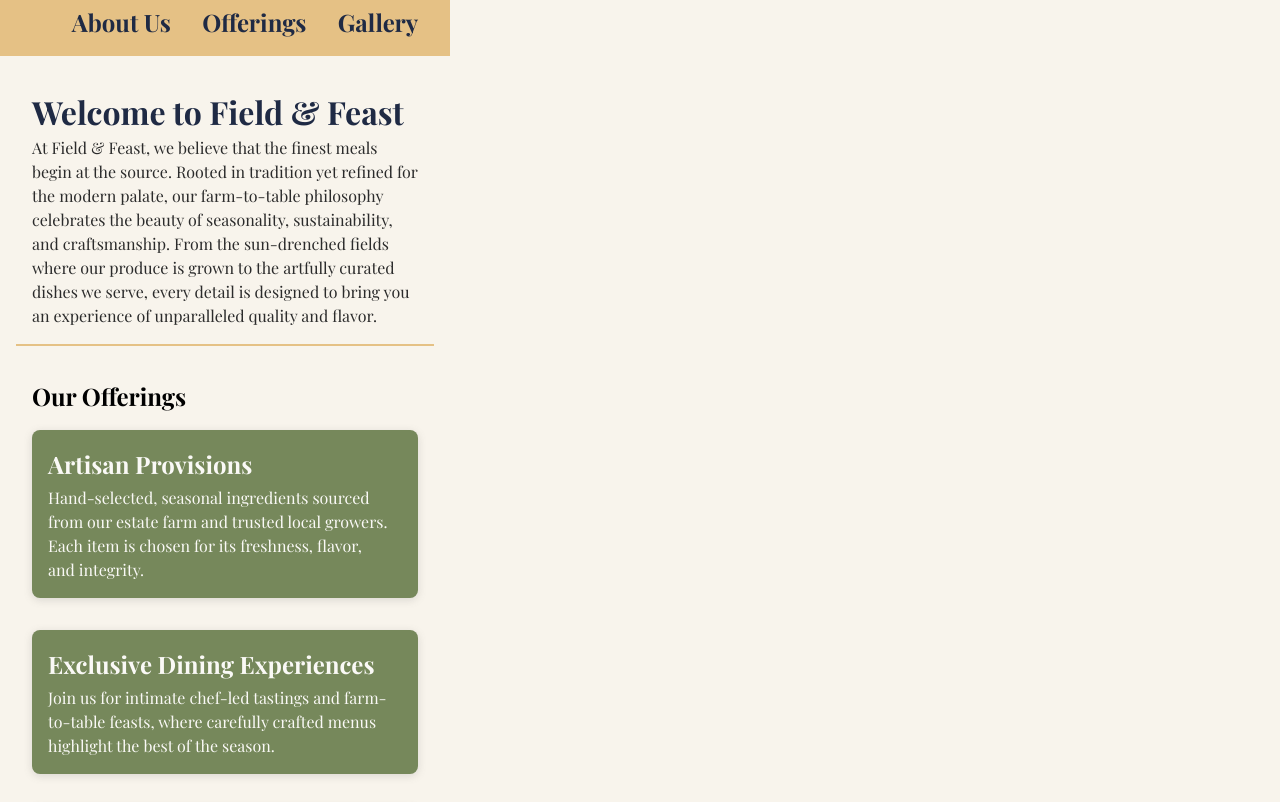
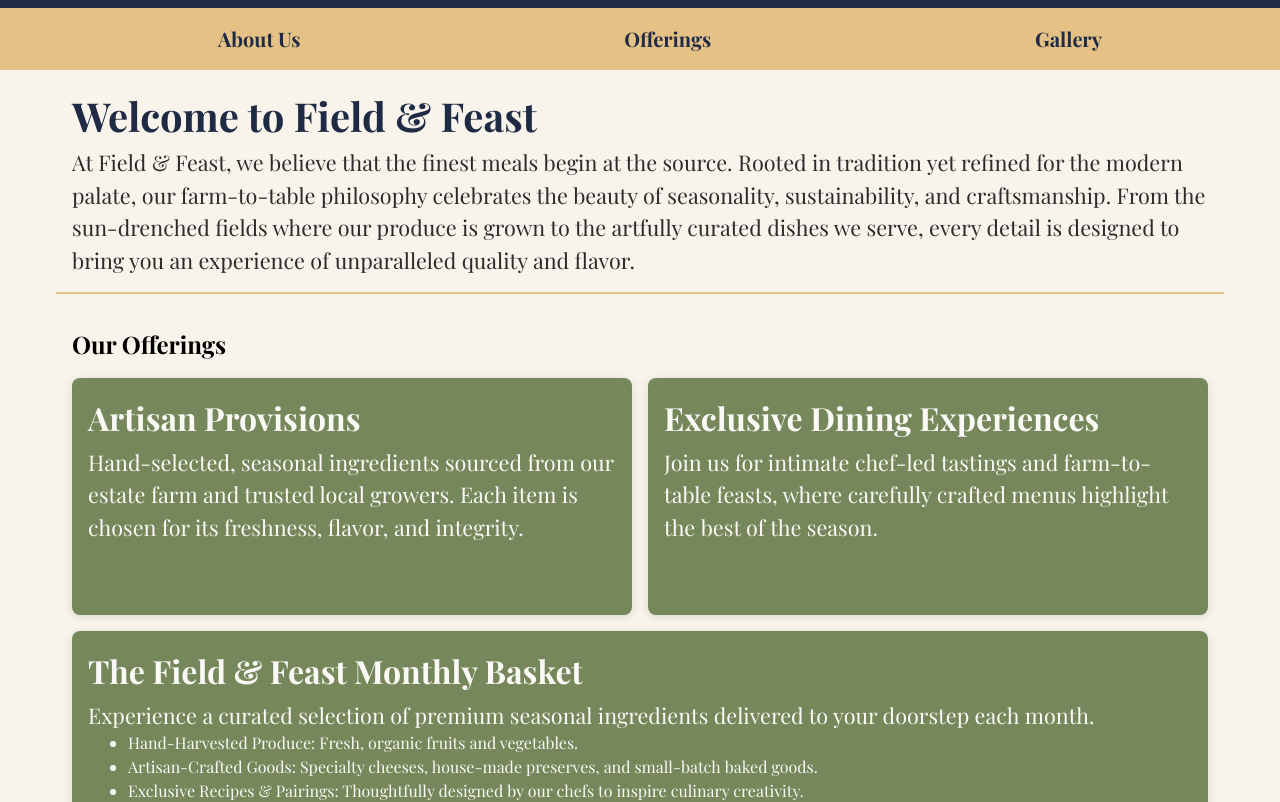
Before and after one commit to alexfarm08/fieldandfeast, a plain HTML site: page index.html in a window 1280 px wide. Shown: the part 740-1542 px from the top of the page. Drawn offline with nearby package versions, Linux system fonts and the light colour scheme; a web font is replaced by a local one.

Commit message:
added styles

```diff
--- a/index.html
+++ b/index.html
@@ -15,9 +15,9 @@
         <p id="sub-heading">Harvested with Care, Served with Elegance</p>
         <nav>
             <ul>
-                <li><a>About Us</a></li>
-                <li><a>Offerings</a></li>
-                <li><a>Gallery</a></li>
+                <li><a href="#welcome">About Us</a></li>
+                <li><a href="#offerings">Offerings</a></li>
+                <li><a href="#gallery">Gallery</a></li>
             </ul>
         </nav>
     </header>
@@ -28,15 +28,16 @@
         </section>
         <section id="offerings">
             <h2>Our Offerings</h2>
-            <section class="card">
+            <div class="cardSection">
+                <section id="card1" class="card">
                     <h3>Artisan Provisions</h3>
                     <p>Hand-selected, seasonal ingredients sourced from our estate farm and trusted local growers. Each item is chosen for its freshness, flavor, and integrity.</p>
                 </section>
-            <section class="card">
+                <section id="card2" class="card">
                     <h3>Exclusive Dining Experiences</h3>
                     <p>Join us for intimate chef-led tastings and farm-to-table feasts, where carefully crafted menus highlight the best of the season.</p>
                 </section>
-            <section class="card">
+                <section id="card3" class="card">
                     <h3>The Field & Feast Monthly Basket</h3>
                     <p>Experience a curated selection of premium seasonal ingredients delivered to your doorstep each month.</p>
                     <ul>
@@ -46,10 +47,12 @@
                     </ul>
                     <p>Elevate your home dining with the finest farm-to-table offerings, elegantly packaged and delivered with care.</p>
                 </section>
+            </div>
         </section>
         <section id="gallery">
             <h2>A Gallery of Field & Feast</h2>
             <p>Experience the elegance and artistry behind Field & Feast through our curated collection of images. From lush fields and handcrafted ingredients to beautifully plated farm-to-table creations, each photo tells the story of our commitment to excellence.</p>
+            <section class="photoCardSection">
                 <div class="photoCard">
                     <img src="./imgs/tomatoes-200w.jpg" alt="Heirloom tomatoes at peak ripeness.">
                     <p>Heirloom tomatoes at peak ripeness.</p>
@@ -70,6 +73,7 @@
                     <img src="./imgs/basket-200w.jpg" alt="Our monthly basket, curated with care.">
                     <p>Our monthly basket, curated with care.</p>
                 </div>
+            </section>
             <button>View Our Full Gallery</button>
         </section>
     </main>
--- a/styles.css
+++ b/styles.css
@@ -136,24 +136,38 @@ h1, h2, h3, h4, h5, h6 {
     --linen: #F8F4EC;
     --dark-charcoal: #2B2B2B;
     --soft-white: #FAF9F6;
-    --size-h1: 3em;
-    --size-h2: 2em;
-    --size-h3: 1.5em;
-    --size-nav: 1.5em;
-    --size-p: 1em;
+    --size-h1: 2.5rem;
+    --size-h2: 2rem;
+    --size-h3: 1.5rem;
+    --size-nav: 1.25rem;
+    --size-p: 1.125rem;
     --shadow: rgba(99, 99, 99, 0.2) 0px 2px 8px 0px;
 }
 
 /* GLOBAL STYLES (mobile first/small) */
 
+
 body {
     font-family: var(--fonts);
-    max-width: 450px;
     background-color: var(--linen);
+    min-width: 320px;
+    margin: 0 auto;
+    display: flex;
+    flex-direction: column;
+    min-height: 100vh;
+}
+
+p {
+    font-size: var(--size-p);
+}
+
+main {
+    width: 100%;
+    flex: 1;
 }
 
 header {
-    max-width: 450px;
+    width: 100%;
     display: flex;
     flex-direction: column;
     justify-content: center;
@@ -195,12 +209,16 @@ nav ul > li {
     text-decoration: none;
 }
 
+nav > ul > li > a {
+    text-decoration: none;
+    color: var(--midnight-blue);
+}
+
 #welcome {
     display: flex;
     flex-direction: column;
     padding: 1rem;
-    max-width: 450px;
-    margin: 1rem 1rem;
+    margin: 0 1rem 1rem 1rem;
     border-bottom: 2px solid var(--champagne-gold);
     text-align: left;
 }
@@ -218,9 +236,9 @@ nav ul > li {
     display: flex;
     flex-direction: column;
     padding: 1rem;
-    max-width: 450px;
-    margin: 1rem 1rem;
+    margin: 0 1rem 1rem 1rem;
     border-bottom: 2px solid var(--champagne-gold);
+    text-align: left;
 }
 
 .card {
@@ -246,9 +264,9 @@ nav ul > li {
     display: flex;
     flex-direction: column;
     padding: 1rem;
-    max-width: 450px;
-    margin: 1rem 1rem;
     border-bottom: 2px solid var(--champagne-gold);
+    text-align: left;
+    margin: 0 1rem 1rem 1rem;
 }
 
 .photoCard {
@@ -285,6 +303,7 @@ nav ul > li {
 }
 
 footer {
+    width: 100%;
     display: flex;
     flex-direction: column;
     background-color: var(--midnight-blue);
@@ -292,13 +311,13 @@ footer {
     justify-content: center;
     align-items: center;
     text-align: center;
-    padding: 1rem;
+    padding: 3rem;
 }
 
 address {
     text-decoration: none;
     font-style: normal;
-    padding-bottom: 1rem;
+    padding-bottom: 3rem;
 }
 
 #contactTel {
@@ -321,5 +340,112 @@ footer > div > a {
     font-weight: bold;
 }
 /* MEDIA QUERY (medium) */
+
+@media screen and (min-width: 600px) {
+
+    :root {
+        --size-h1: 3rem;
+        --size-h2: 2.25rem;
+        --size-h3: 1.75rem;
+        --size-p: 1.25rem;
+    }
+
+    .cardSection {
+        display: grid;
+        grid-template-columns: repeat(2, 1fr);
+        grid-template-rows: repeat(2, 1fr);
+        column-gap: 1rem;
+        row-gap: 0;
+    }
+
+    .cardSection > #card1 {
+        grid-column: 1 / 2;
+        grid-row: 1 / 2;
+        margin-bottom: 0;
+    }
+
+    .cardSection > #card2 {
+        grid-column: 2 / 3;
+        grid-row: 1 / 2;
+        margin-bottom: 0;
+    }
+
+    .cardSection > #card3 {
+        grid-column: 1 / -1;
+        grid-row: 2 / 3;
+    }
+
+    .photoCardSection {
+        display: grid;
+        grid-template-columns: repeat(2, 1fr);
+        gap: 1rem;
+    }
+
+}
+
 /* MEDIA QUERY (large) */
+
+@media screen and (min-width: 900px) {
+
+    :root {
+        --size-h1: 3.5rem;
+        --size-h2: 2.5rem;
+        --size-h3: 2rem;
+        --size-p: 1.35rem;
+    }
+    .cardSection {
+        display: grid;
+        grid-template-columns: repeat(2, 1fr);
+        grid-template-rows: repeat(2, 1fr);
+        column-gap: 1rem;
+        row-gap: 0;
+    }
+
+    .cardSection > #card1 {
+        grid-column: 1 / 2;
+        grid-row: 1 / 2;
+        margin-bottom: 0;
+    }
+
+    .cardSection > #card2 {
+        grid-column: 2 / 3;
+        grid-row: 1 / 2;
+        margin-bottom: 0;
+    }
+
+    .cardSection > #card3 {
+        grid-column: 1 / -1;
+        grid-row: 2 / 3;
+        margin: 1rem 0 1rem 0;
+    }
+
+    .photoCardSection {
+        display: grid;
+        grid-template-columns: repeat(3, 1fr);
+        gap: 1rem;
+    }
+}
+
 /* MEDIA QUERY (xl) */
+
+@media screen and (min-width: 1200px) {
+
+    :root {
+        --size-h1: 3.5rem;
+        --size-h2: 2.5rem;
+        --size-h3: 2rem;
+        --size-p: 1.35rem;
+    }
+
+    main {
+        max-width: 1200px;
+        margin: 0 auto;
+    }
+
+    .photoCardSection {
+        display: grid;
+        grid-template-columns: repeat(5, 1fr);
+        gap: 1rem;
+    }
+
+}
```
Lines whose indentation alone changed are shown as unchanged.
